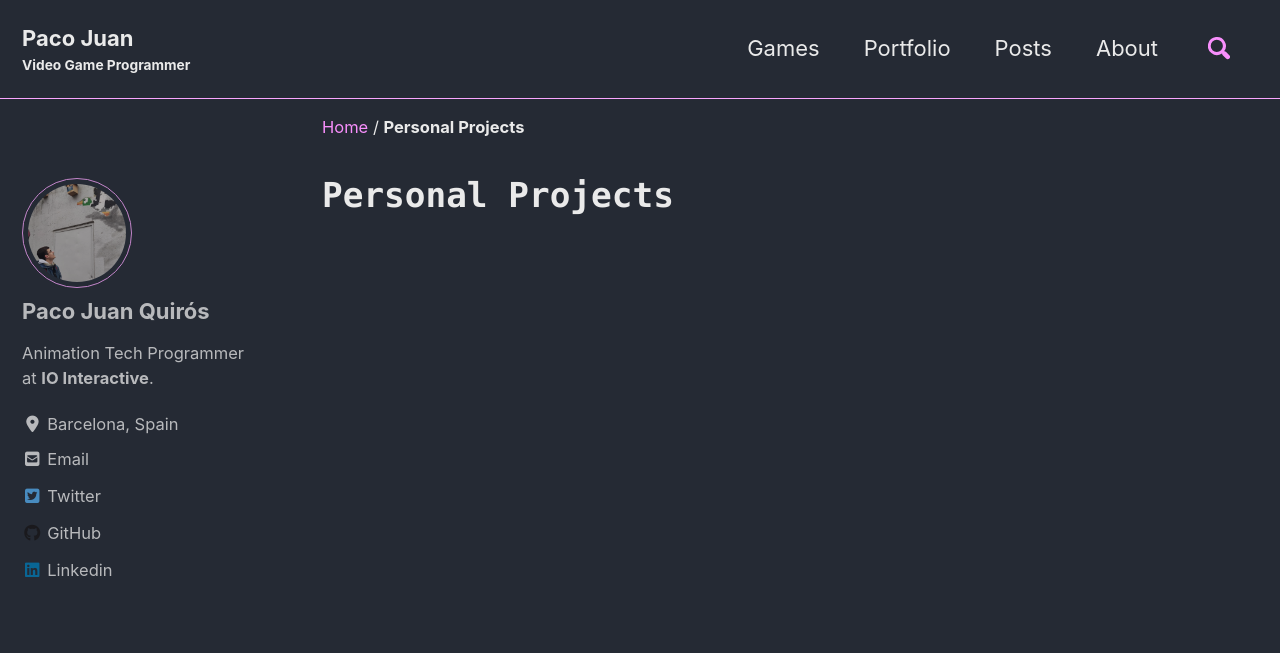
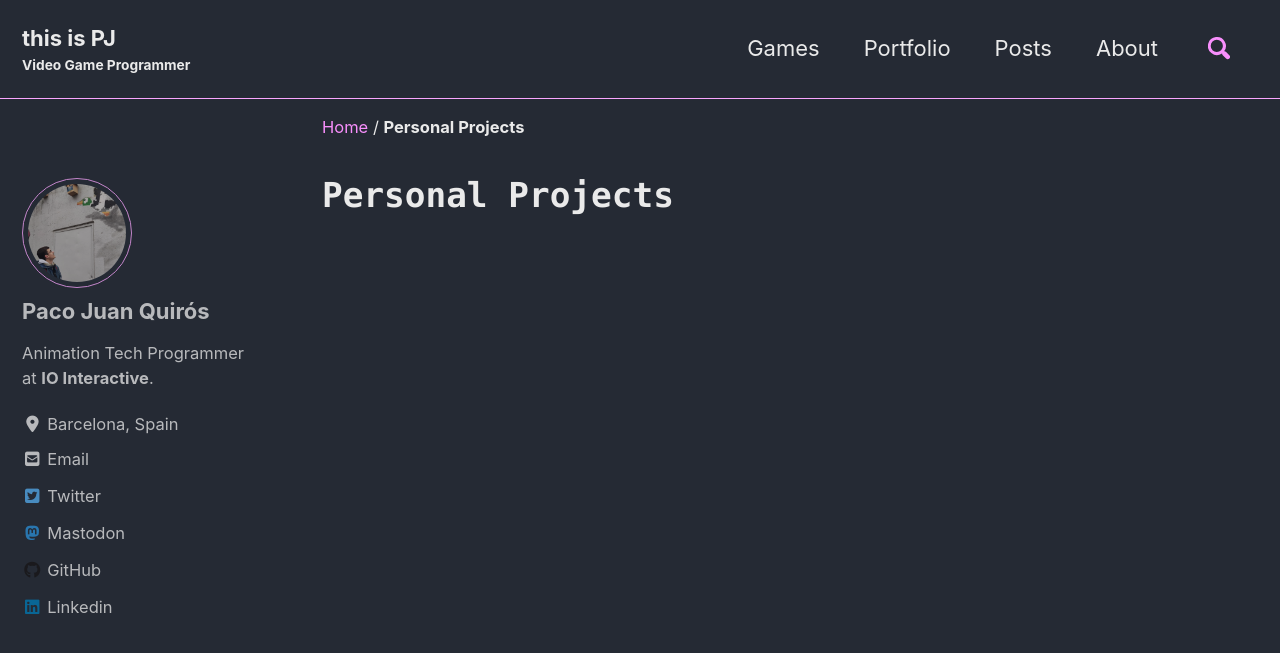
Before and after one commit to pacojq/pacojq.github.io, a Jekyll site: the page built from _pages/projects.md, in a window 1280 px wide and 900 px high. Shown: the top 653 px of the window. Built offline with Jekyll 4.4.1, drawn with Linux system fonts in a browser that asks for light colours; cached includes are drawn as plain includes; nearby versions of some CDN libraries.

Commit message:
Update socials

```diff
--- a/_config.yml
+++ b/_config.yml
@@ -16,7 +16,7 @@ minimal_mistakes_skin    : "dark" # "default", "air", "aqua", "contrast", "dark"
 
 # Site Settings
 locale                   : "en-US"
-title                    : "Paco Juan"
+title                    : "this is PJ"
 title_separator          : "-"
 subtitle                 : "Video Game Programmer" # site tagline that appears below site title in masthead
 name                     : "Paco Juan Quirós"
@@ -120,6 +120,9 @@ author:
     - label: "Twitter"
       icon: "fab fa-fw fa-twitter-square"
       url: "https://twitter.com/_thisIsPJ"
+    - label: "Mastodon"
+      icon: "fab fa-fw fa-mastodon"
+      url: "https://mastodon.gamedev.place/@thapj"
     - label: "GitHub"
       icon: "fab fa-fw fa-github"
       url: "https://github.com/pacojq"
@@ -133,6 +136,9 @@ footer:
     - label: "Twitter"
       icon: "fab fa-fw fa-twitter-square"
       url: "https://twitter.com/_thisIsPJ"
+    - label: "Mastodon"
+      icon: "fab fa-fw fa-mastodon"
+      url: "https://mastodon.gamedev.place/@thapj"
     - label: "GitHub"
       icon: "fab fa-fw fa-github"
       url: "https://github.com/pacojq"
--- a/index.html
+++ b/index.html
@@ -14,6 +14,8 @@ header:
   actions:
     - label: "<i class='fab fa-twitter'></i>"
       url: "https://twitter.com/_thisIsPJ"
+    - label: "<i class='fab fa-mastodon'></i>"
+      url: "https://mastodon.gamedev.place/@thapj"
     - label: "<i class='fab fa-github'></i>"
       url: "https://github.com/pacojq"
     - label: "<i class='fab fa-fw fa-linkedin'></i>"
@@ -28,6 +30,8 @@ excerpt: "<small>Animation Tech Programmer at **IO Interactive**.<br>Solo video
 
 <h3 class="archive__subtitle">{{ site.data.ui-text[site.locale].recent_posts | default: "Recent Posts" }}</h3>
 
+<a hidden rel="me" href="https://mastodon.gamedev.place/@thapj">Mastodon</a>
+
 {% if paginator %}
   {% assign posts = paginator.posts %}
 {% else %}
```
